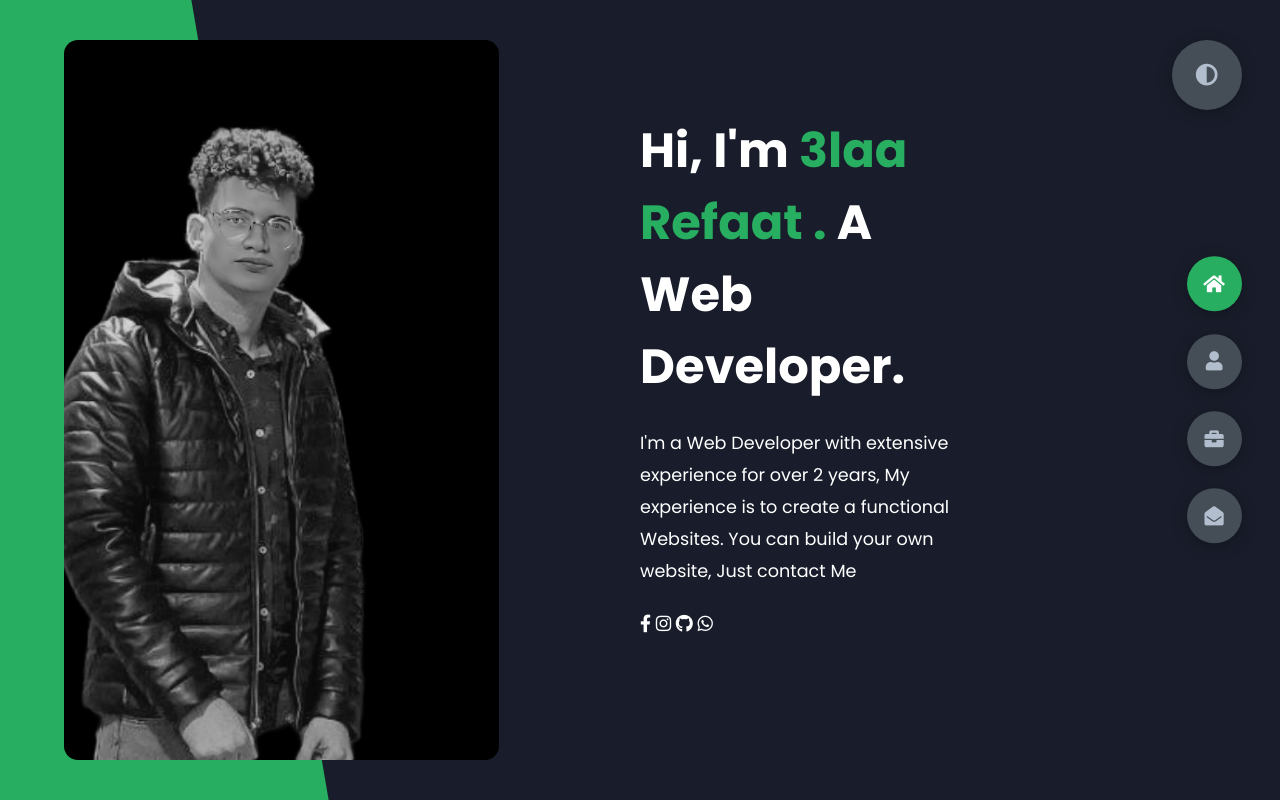
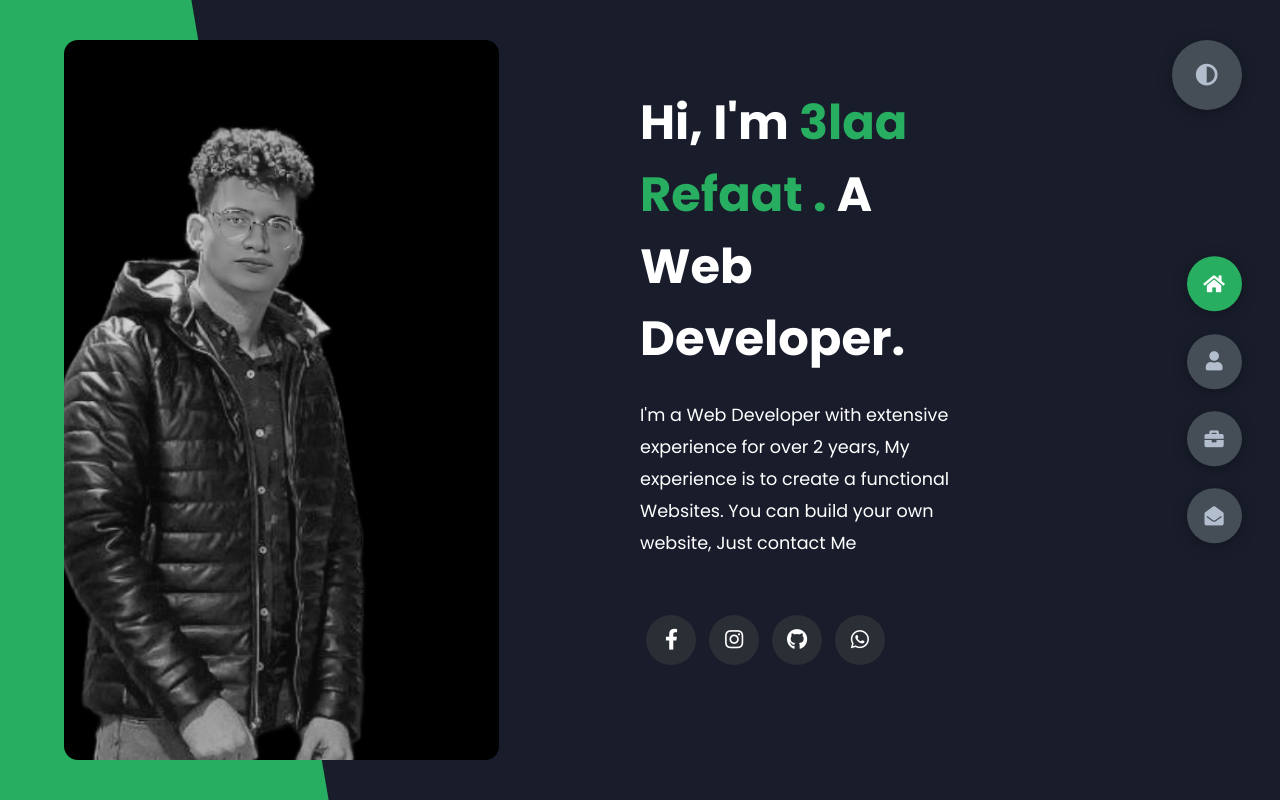
Before and after one commit to AlaaRef3t/Test-PortFolio, a plain HTML site: page index.html in a window 1280 px wide. Drawn offline with Linux system fonts and the light colour scheme.

Commit message:
edit main icons

```diff
--- a/styles/styles.css
+++ b/styles/styles.css
@@ -149,6 +149,11 @@ section {
 }
 
 /*Header-content*/
+
+/* header .contact-icons .contact-icon i{
+  padding: 10px 5px;
+  font-size: 25px;
+} */
 .header-content {
   display: grid;
   grid-template-columns: repeat(2, 1fr);
@@ -558,12 +563,13 @@ section {
   align-items: center;
   font-size: 1.3rem;
 }
-.contact-content-con .left-contact .contact-icon {
+ .contact-icon {
   display: flex;
   margin-top: 2rem;
 }
-.contact-content-con .left-contact .contact-icon a {
+ .contact-icon a {
   display: flex;
+  flex-direction: row;
   align-items: center;
   color: var(--color-white);
   background-color: var(--color-grey-5);
@@ -575,13 +581,13 @@ section {
   margin: 0 0.4rem;
   transition: all 0.4s ease-in-out;
 }
-.contact-content-con .left-contact .contact-icon a:hover {
+ .contact-icon a:hover {
   background-color: var(--color-secondary);
 }
-.contact-content-con .left-contact .contact-icon a:hover i {
+ .contact-icon a:hover i {
   color: var(--color-primary);
 }
-.contact-content-con .left-contact .contact-icon a i {
+ .contact-icon a i {
   display: flex;
   align-items: center;
   justify-content: center;
```
